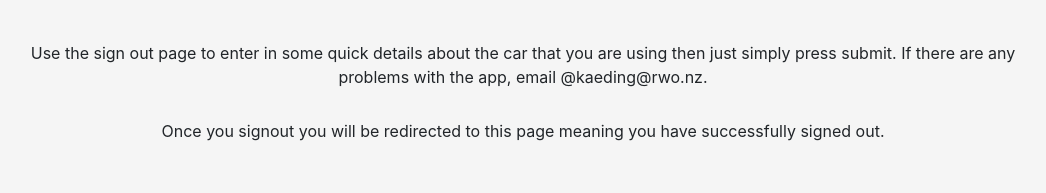
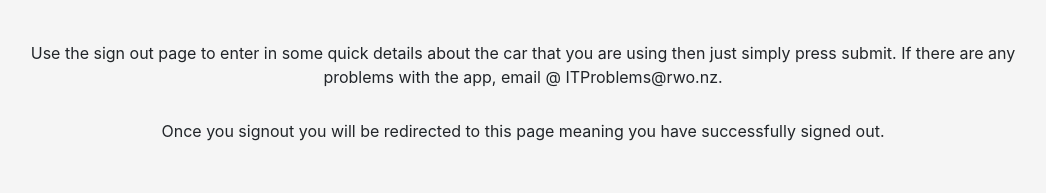
Before and after one commit to volkswagenaudit/carman, a Flask app: page / in a window 1280 px wide. Shown: the part 646-839 px from the top of the page, without its empty margins (117-1163 px from the left). Run offline with Flask 2, Linux system fonts and the light colour scheme; some libraries are stand-ins or nearby versions.

Commit message:
Update index.html

```diff
--- a/templates/index.html
+++ b/templates/index.html
@@ -34,7 +34,7 @@
     <h1>Welcome To</h1>
     <h2>The Raukawa Whanau Ora Car Management App</h2>
     <img src="{{ url_for('static', filename='rwologo.png') }}" alt="signout Icon" class="big-image">
-    <p>Use the sign out page to enter in some quick details about the car that you are using then just simply press submit. If there are any problems with the app, email @kaeding@rwo.nz.</p>
+    <p>Use the sign out page to enter in some quick details about the car that you are using then just simply press submit. If there are any problems with the app, email @ ITProblems@rwo.nz.</p>
     <p>Once you signout you will be redirected to this page meaning you have successfully signed out.</p>
     <script>
         if ('serviceWorker' in navigator) {
```
